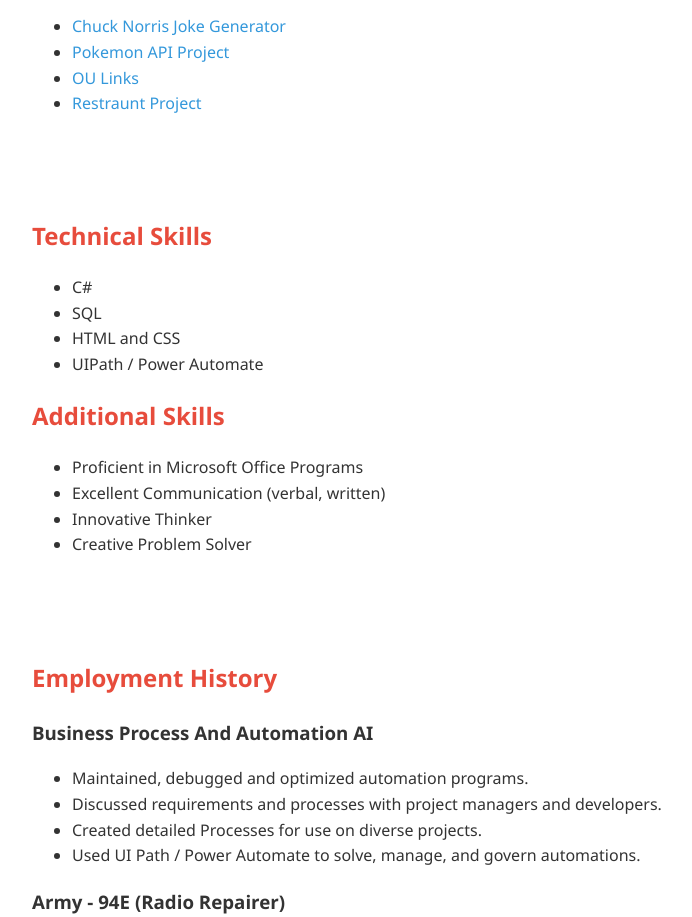
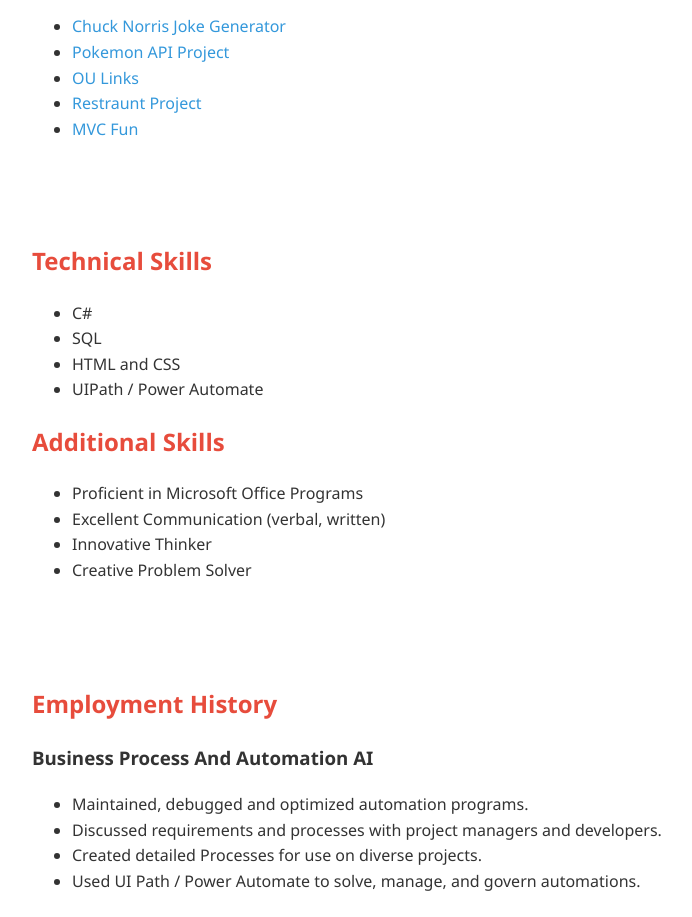
Before and after one commit to ZakHenderson/ZakHenderson.github.io, a plain HTML site: page index.html in a window 1280 px wide. Shown: the part 1331-2248 px from the top of the page, without its empty margins (0-692 px from the left). Drawn offline with Linux system fonts and the light colour scheme.

Commit message:
Update index.html
added new line of project

```diff
--- a/index.html
+++ b/index.html
@@ -47,6 +47,7 @@
             <li><a href="https://github.com/ZakHenderson/PokemonInfo" target="_blank" class="project-link">Pokemon API Project</a></li>
             <li><a href="https://github.com/ZakHenderson/OU-Links" target="_blank" class="project-link">OU Links</a></li>
             <li><a href="https://github.com/ZakHenderson/RestrauntP" target="_blank" class="project-link">Restraunt Project</a></li>
+            <li><a href="https://github.com/ZakHenderson/RandomFun" target="_blank" class="project-link">MVC Fun</a></li>
         </ul>
     </section>
 
```
